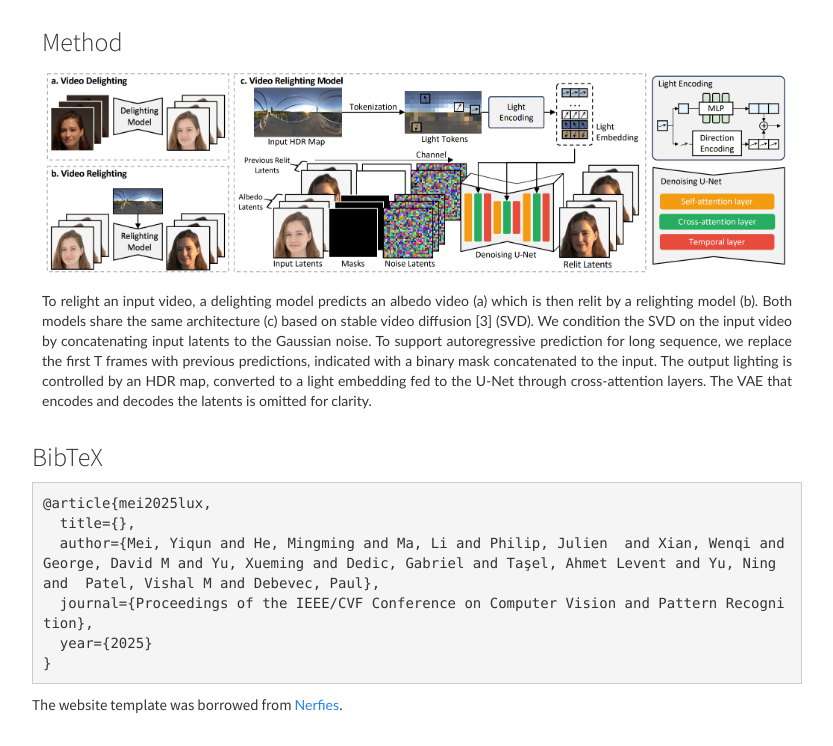
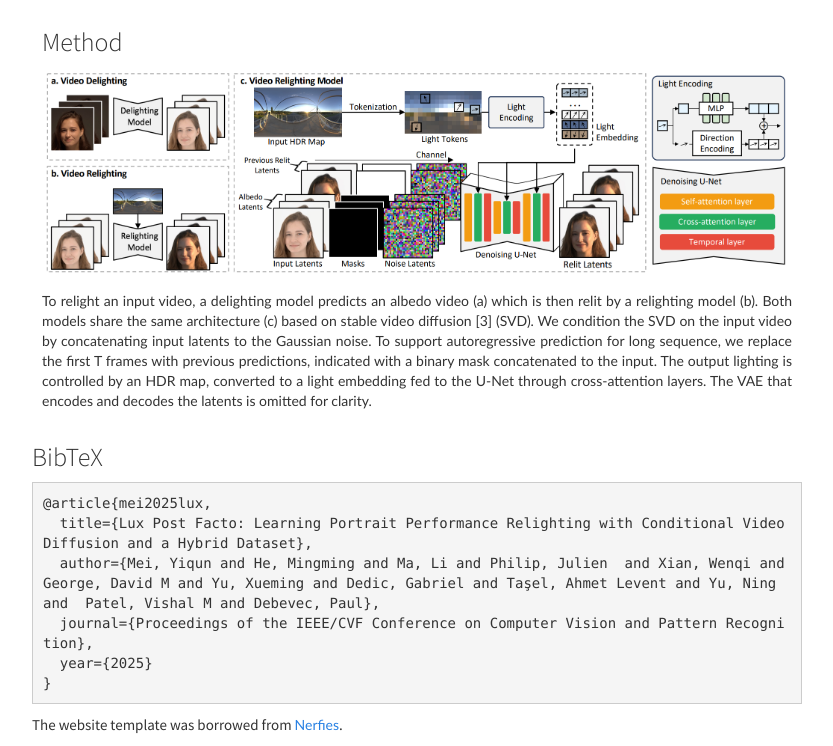
Before and after one commit to HarukiYqM/lux-web, a plain HTML site: page index.html in a window 1280 px wide. Shown: the part 1341-2087 px from the top of the page, without its empty margins (223-1056 px from the left). Drawn offline with nearby package versions, Linux system fonts and the light colour scheme; some packages are replaced by stand-ins of ours; a script that the page names is missing.

Commit message:
update bib

```diff
--- a/index.html
+++ b/index.html
@@ -220,7 +220,7 @@ decodes the latents is omitted for clarity.
                 <div class="fcol-xs-6 text-left ">
                 <!-- <div class="container is-max-desktop content"> -->
                     <pre><code>@article{mei2025lux,
-  title={},
+  title={Lux Post Facto: Learning Portrait Performance Relighting with Conditional Video Diffusion and a Hybrid Dataset},
   author={Mei, Yiqun and He, Mingming and Ma, Li and Philip, Julien  and Xian, Wenqi and George, David M and Yu, Xueming and Dedic, Gabriel and Taşel, Ahmet Levent and Yu, Ning and  Patel, Vishal M and Debevec, Paul},
   journal={Proceedings of the IEEE/CVF Conference on Computer Vision and Pattern Recognition},
   year={2025}
```
